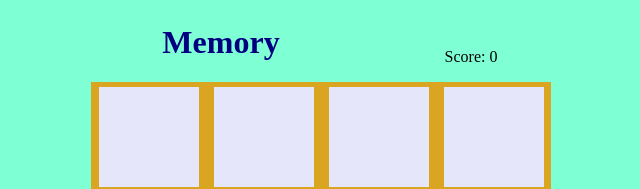
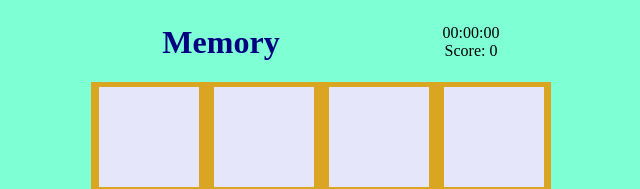
Before and after one commit to andersonmmi/memory-game, a plain HTML site: page index.html in a window 1280 px wide. Shown: the top 189 px of the page, without its empty margins (319-959 px from the left). Drawn offline with Linux system fonts and the light colour scheme.

Commit message:
Created div=timer.

```diff
--- a/index.html
+++ b/index.html
@@ -8,10 +8,13 @@
   </head>
   <body class="wrapper">
     <h1 class="title">Memory</h1>
+
+    <div class="timer">
+      00:00:00
+    </div>
     <div class="score_board">
       Score: 0
     </div>
-
 
     <section class="game_board">
 
--- a/styles.css
+++ b/styles.css
@@ -10,10 +10,15 @@
   margin-top: 3vh;
   text-align: center;
 }
+.timer{
+  float:left;
+  width: 200px;
+  text-align: center;
+  margin-top: 3vh;
+}
 .score_board{
   width: 200px;
   float: left;
-  margin-top: 6vh;
   text-align: center;
 }
 .game_board {
```
